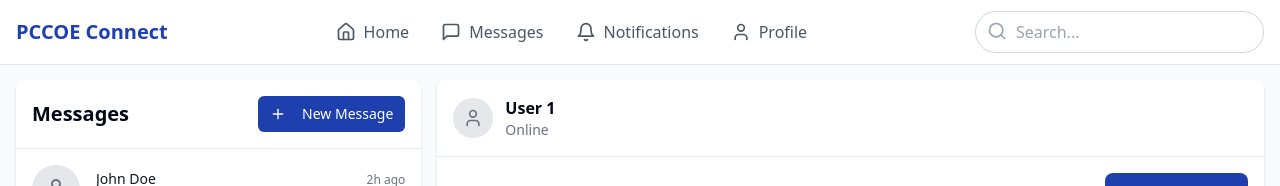
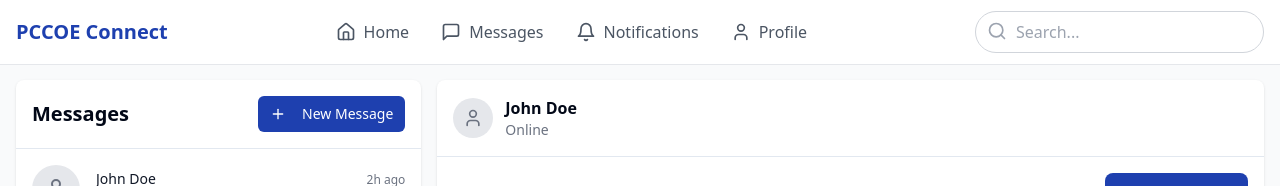
Before and after one commit to waghanshul/pccoeconnect, a React (Vite) app: page /messages/1 in a window 1280 px wide. Shown: the top 186 px of the page. Built offline with nearby package versions, Linux system fonts and the light colour scheme.

Commit message:
Update chat window user names
Fetch and display actual user names in the chat window instead of generic labels like "User 1", "User 2", etc.
[skip gpt_engineer]

```diff
--- a/src/components/ChatWindow.tsx
+++ b/src/components/ChatWindow.tsx
@@ -20,10 +20,11 @@ const mockMessages: Message[] = [
 
 interface ChatWindowProps {
   userId: string;
-  currentUserId?: number; // The logged-in user's ID
+  currentUserId?: number;
+  userName?: string; // Add userName prop
 }
 
-const ChatWindow = ({ userId, currentUserId = 1 }: ChatWindowProps) => {
+const ChatWindow = ({ userId, currentUserId = 1, userName = "" }: ChatWindowProps) => {
   const [newMessage, setNewMessage] = useState("");
   const [messages, setMessages] = useState(mockMessages);
 
@@ -54,7 +55,7 @@ const ChatWindow = ({ userId, currentUserId = 1 }: ChatWindowProps) => {
           <User className="h-5 w-5 text-gray-500" />
         </div>
         <div>
-          <h2 className="font-semibold">User {userId}</h2>
+          <h2 className="font-semibold">{userName}</h2>
           <p className="text-sm text-gray-500">Online</p>
         </div>
       </div>
--- a/src/pages/Messages.tsx
+++ b/src/pages/Messages.tsx
@@ -42,6 +42,11 @@ const Messages = () => {
     setIsOpen(false);
     navigate(`/messages/${friendId}`);
   };
+
+  // Find the current user's name based on userId
+  const currentUser = [...mockUsers, ...mockFriends].find(
+    (user) => user.id === Number(userId)
+  );
 
   return (
     <div className="min-h-screen bg-gray-50">
@@ -124,7 +129,10 @@ const Messages = () => {
 
           <div className="md:col-span-2">
             {userId ? (
-              <ChatWindow userId={userId} />
+              <ChatWindow
+                userId={userId}
+                userName={currentUser?.name}
+              />
             ) : (
               <div className="h-[calc(100vh-8rem)] bg-white rounded-lg shadow flex items-center justify-center">
                 <p className="text-gray-500">Select a conversation to start messaging</p>
```
